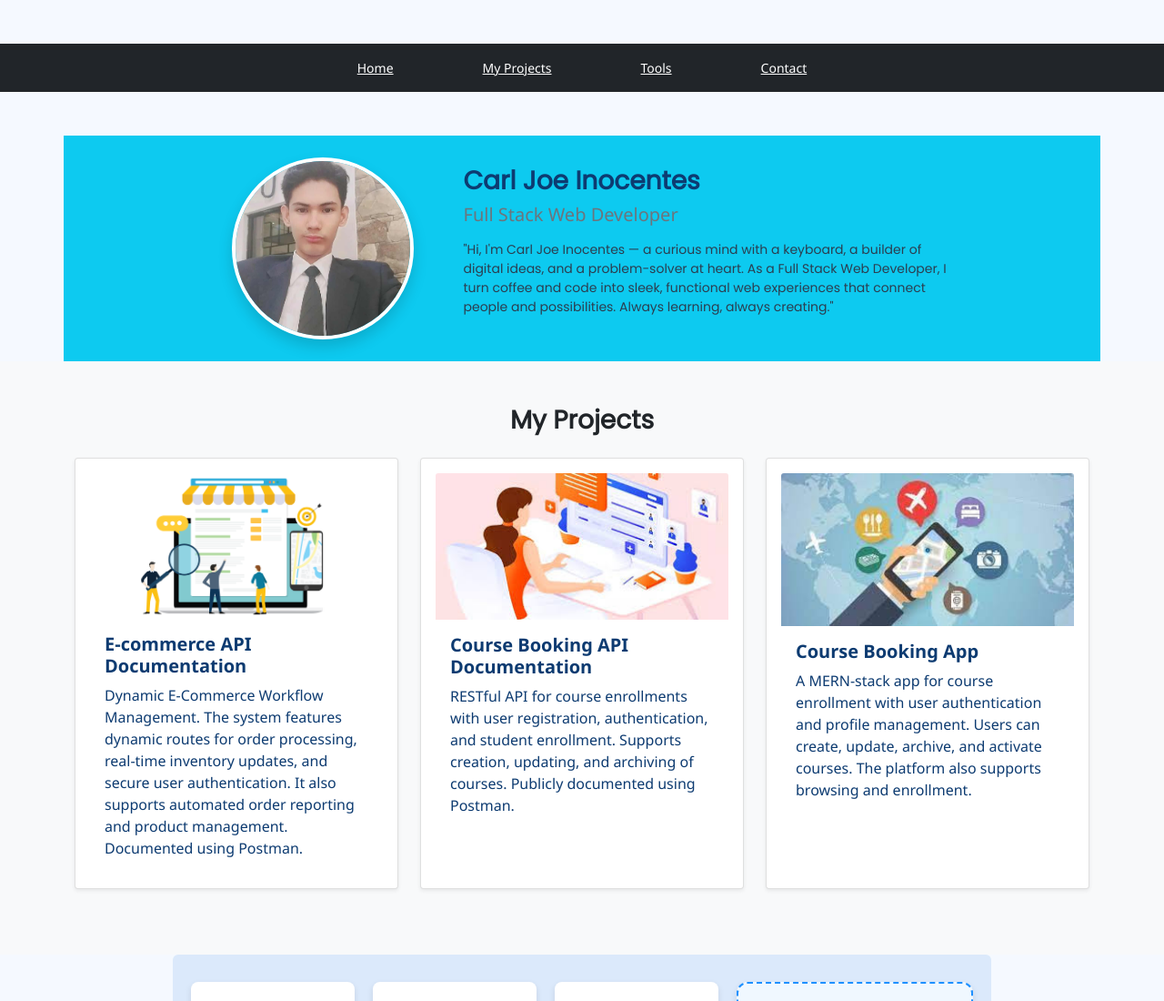
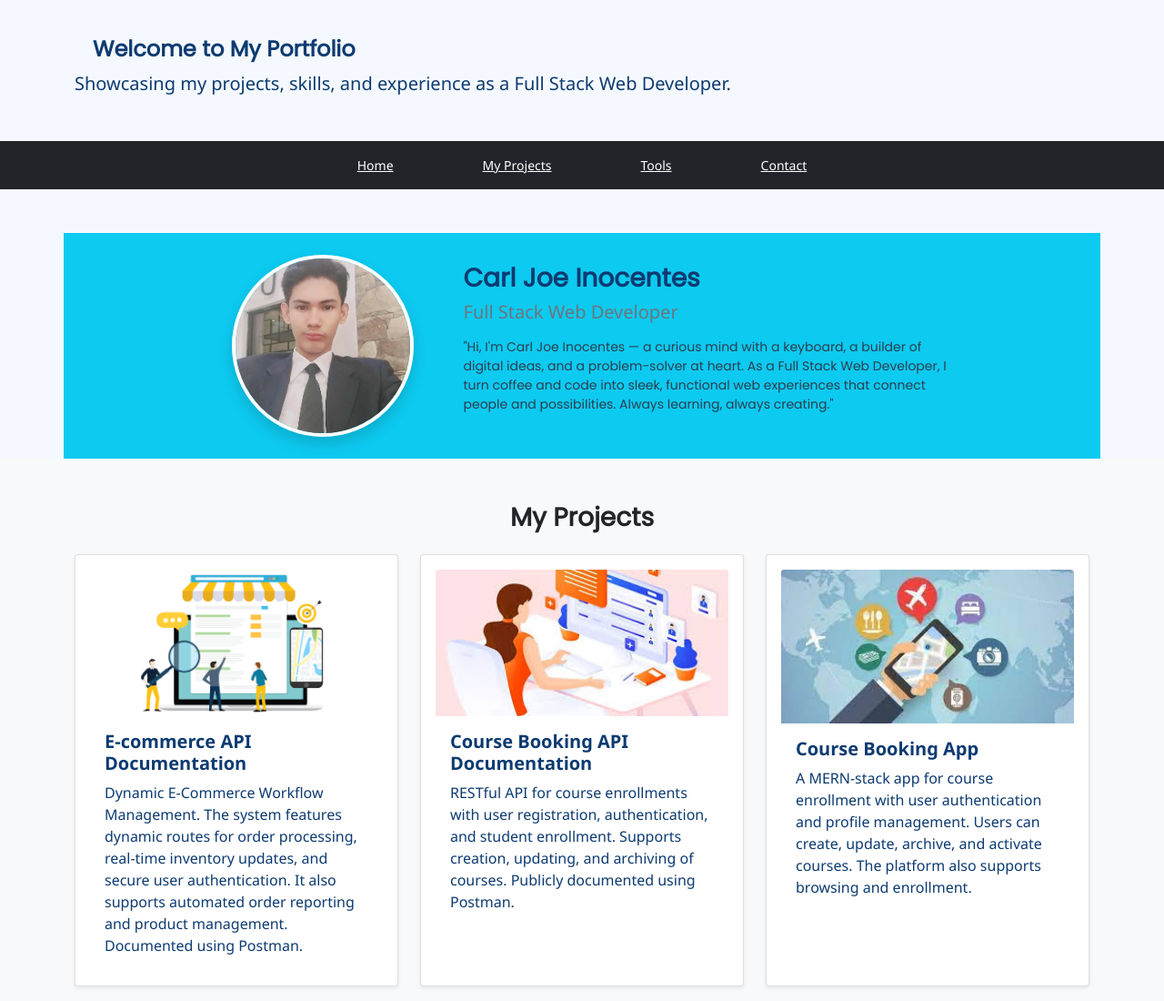
Before and after one commit to carl1-12/Web-Portfolio, a plain HTML site: page index.html in a window 1280 px wide. Shown: the top 1100 px of the page at 91% size. Drawn offline with nearby package versions, Linux system fonts and the light colour scheme; files whose address does not match are found by name; a web font is replaced by a local one.

Commit message:
Update index.html

```diff
--- a/index.html
+++ b/index.html
@@ -17,6 +17,13 @@
 
 </head>
 <body>
+  <section id="landing">
+    <div class="container">
+      <h1>Welcome to My Portfolio</h1>
+      <p class="lead">Showcasing my projects, skills, and experience as a Full Stack Web Developer.</p>
+    </div>
+  </section>
+
 
   <!-- Navbar -->
   <nav class="navbar navbar-expand-lg navbar-dark bg-dark sticky-top navbar-custom mt-5">
```
